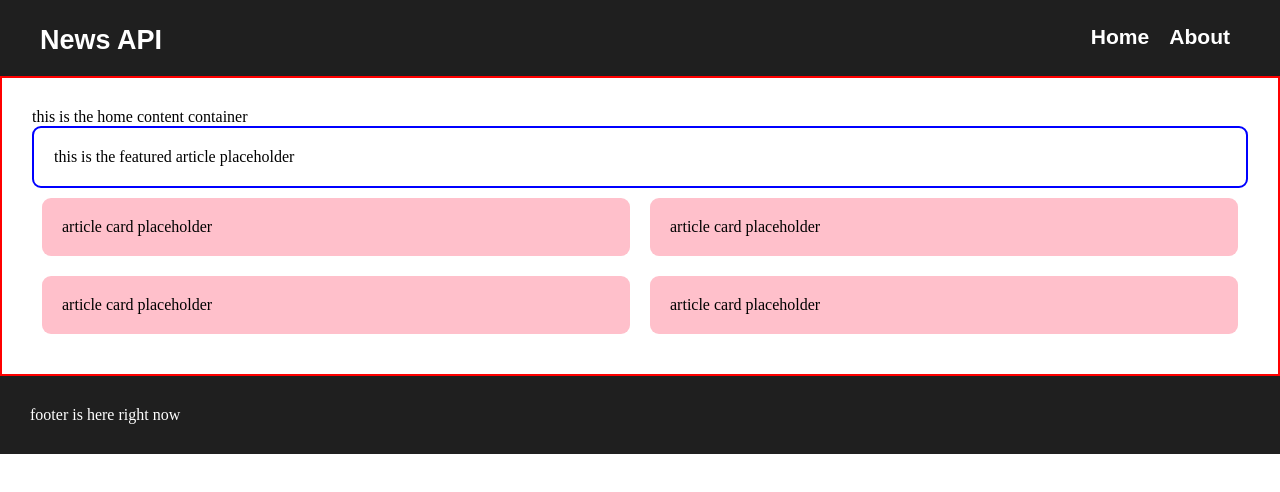
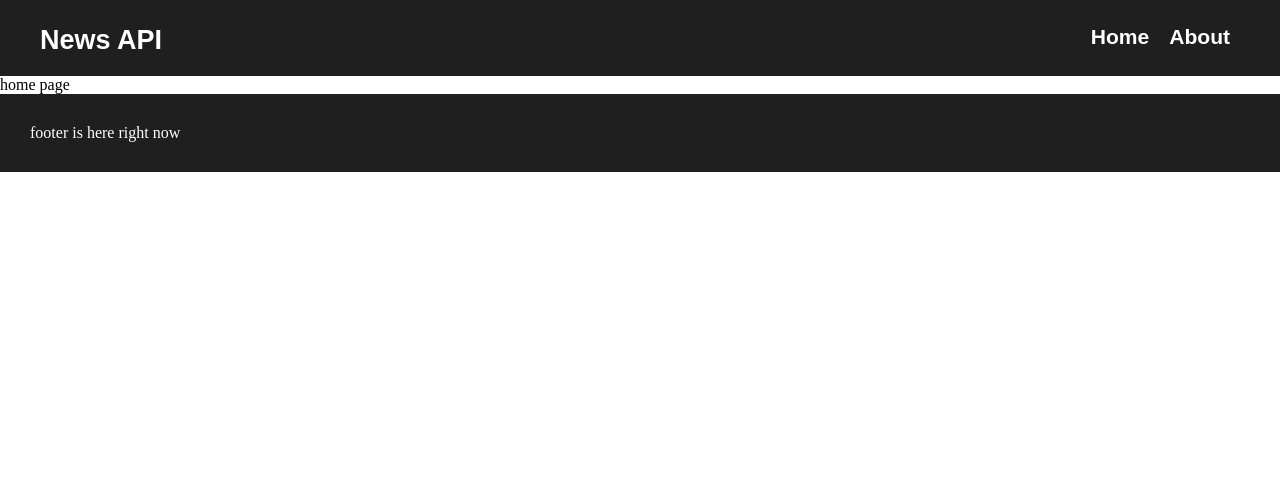
Before and after one commit to caitlinanderson099/formative-news-app, a React (Vite) app: page /#/ in a window 1280 px wide. Shown: the top 492 px of the page. Built offline with nearby package versions, Linux system fonts and the light colour scheme; no server answers.

Commit message:
setting up the home page for news articles

```diff
--- a/src/App.css
+++ b/src/App.css
@@ -129,30 +129,6 @@ footer {
   color: white;
 }
 
-#home-content-container {
-  border: 2px solid red;
-  padding: 30px;
-}
-
-#featured-article {
-  border: 2px solid blue;
-  border-radius: 9px;
-  padding: 20px;
-}
-
-#article-grid {
-  padding: 10px;
-  display: grid;
-  grid-template-columns: repeat(2, 1fr);
-  gap: 20px;
-
-  .article-card {
-    background-color: pink;
-    padding: 20px;
-    border-radius: 9px;
-  }
-}
-
 
 
 
--- a/src/pages/Home.jsx
+++ b/src/pages/Home.jsx
@@ -1,33 +1,13 @@
-import React from 'react'
+import { useState, useEffect } from "react"
+import axios from "axios"
+import { useNavigate } from "react-router-dom"
+
+const apiKey = import.meta.env.VITE_NEWS_API_KEY
 
 const Home = () => {
   return (
     <>
-      <div id='home-content-container'>
-        this is the home content container
-
-        <div id='featured-article'>
-          this is the featured article placeholder
-        </div>
-
-        <div id='article-grid'>
-            <div className='article-card'>
-              article card placeholder
-            </div>
-
-            <div className='article-card'>
-              article card placeholder
-            </div>
-
-            <div className='article-card'>
-              article card placeholder
-            </div>
-
-            <div className='article-card'>
-              article card placeholder
-            </div>
-        </div>
-      </div>
+      home page
     </>
   )
 }
```
